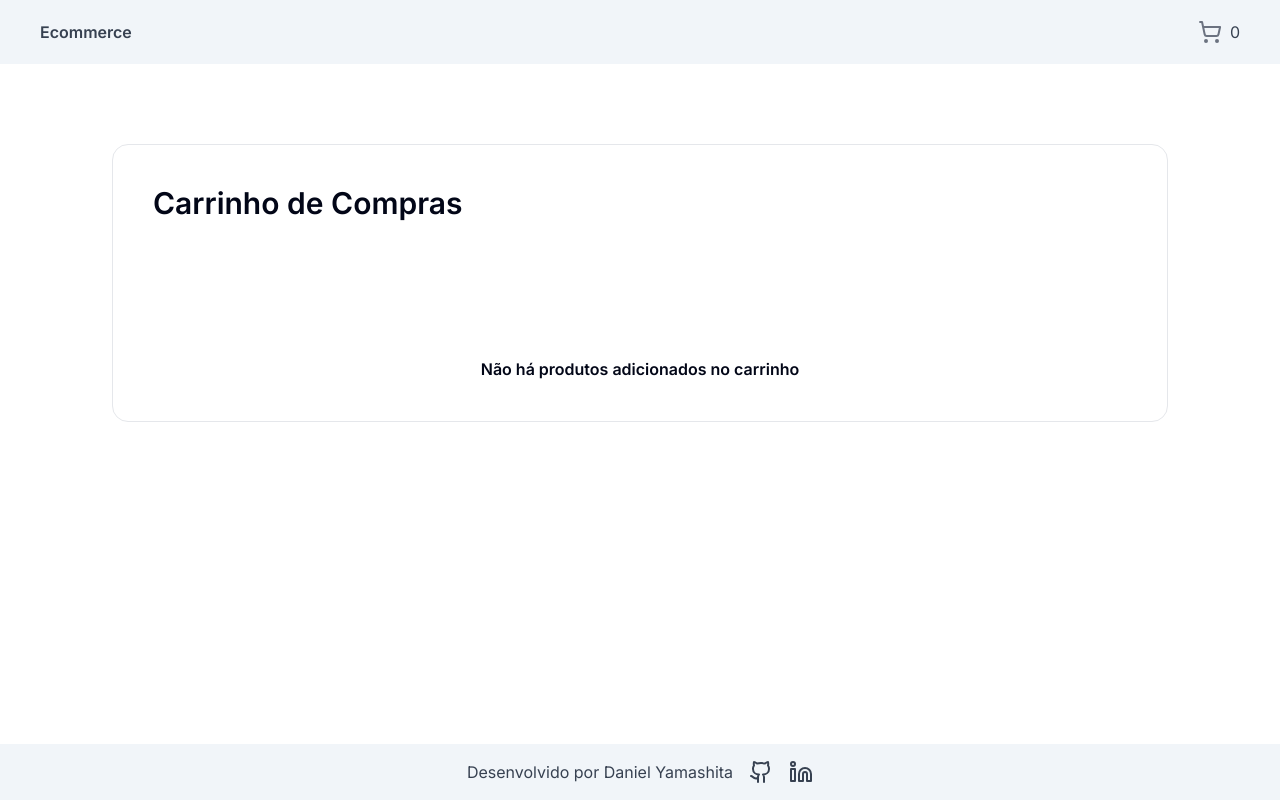
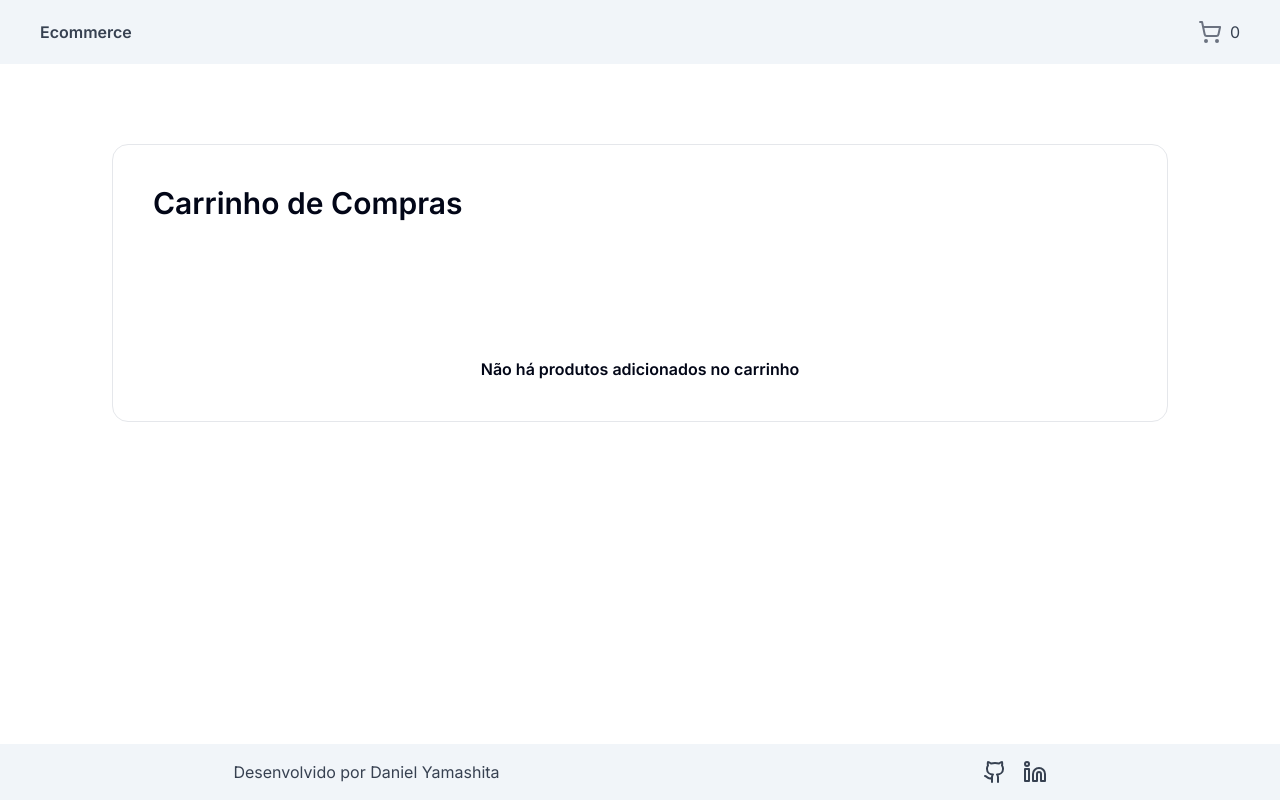
Before and after one commit to YDan08/Ecommerce, a Next.js app: page /carrinho in a window 1280 px wide. Built offline with nearby package versions, Linux system fonts and the light colour scheme.

Commit message:
feat: alterar estilização

```diff
--- a/src/app/layout.tsx
+++ b/src/app/layout.tsx
@@ -15,7 +15,7 @@ const RootLayout = ({ children }: { children: React.ReactNode }) => {
   return (
     <html lang="en">
       <body className={`text-slate-950 ${inter.className}`}>
-        <div className="flex h-screen flex-col">
+        <div className="flex min-h-screen flex-col">
           <AppProvider>
             <NavBar />
             {children}
--- a/src/components/Footer.tsx
+++ b/src/components/Footer.tsx
@@ -3,7 +3,7 @@ import Link from 'next/link'
 
 export const Footer = () => {
   return (
-    <footer className="flex flex-col items-center justify-around gap-4 bg-slate-100 py-4 text-gray-700 sm:flex-row sm:justify-center">
+    <footer className="flex flex-col items-center justify-center gap-4 bg-slate-100 py-4 text-gray-700 sm:flex-row sm:justify-around">
       <p className="text-sm sm:text-base">Desenvolvido por Daniel Yamashita</p>
       <div className="flex gap-x-4">
         <Link href="https://github.com/YDan08/Ecommerce" target="_blank">
--- a/src/components/ProductOverview/ProductOverview.tsx
+++ b/src/components/ProductOverview/ProductOverview.tsx
@@ -38,7 +38,7 @@ export const ProductOverview = ({ produto }: ProductOverviewProps) => {
   ]
 
   return (
-    <div className="mx-auto max-w-2xl flex-1 px-4 py-16 sm:px-6 sm:py-24 lg:max-w-7xl lg:px-8">
+    <div className="mx-auto flex max-w-2xl flex-1 px-4 py-12 sm:px-6 sm:py-16 lg:max-w-7xl lg:px-8">
       <div className="lg:grid lg:grid-cols-2 lg:items-start lg:gap-x-8 ">
         <ImagesCarousel images={images} productName={produto.nome} />
         <div className="mt-10 flex w-full flex-col px-4 sm:mt-16 sm:px-0 lg:mt-0">
```
